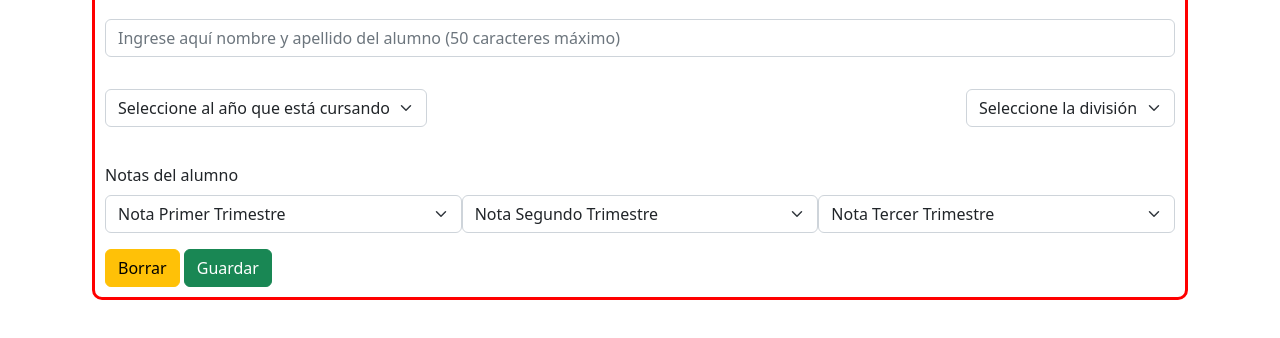
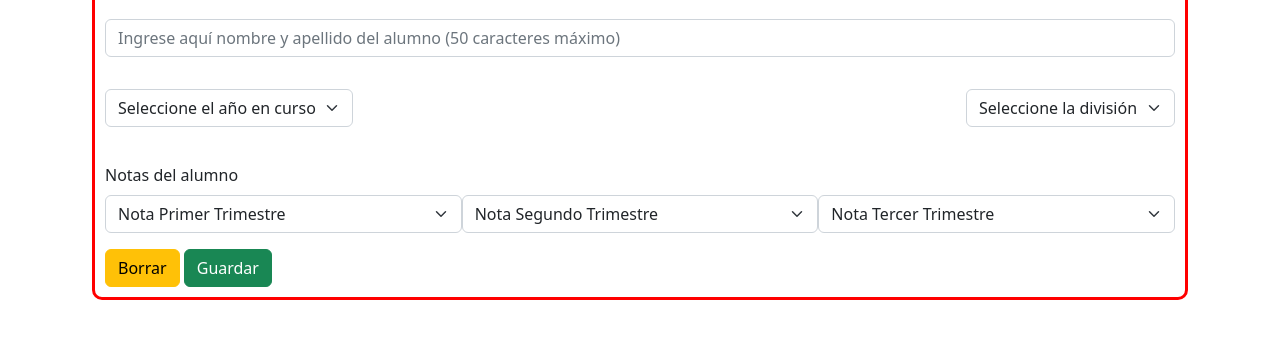
Before and after one commit to diegofb2001/Form-students-admin, a plain HTML site: page index.html in a window 1280 px wide. Shown: the part 76-414 px from the top of the page. Drawn offline with nearby package versions, Linux system fonts and the light colour scheme.

Commit message:
Primera prueba git desde VSC

```diff
--- a/index.html
+++ b/index.html
@@ -26,7 +26,7 @@
                 <div class="input-year-division">
                     <div class="input-year">
                         <select class="form-select" aria-label="Default select example">
-                            <option selected>Seleccione al año que está cursando</option>
+                            <option selected>Seleccione el año en curso</option>
                                 <option value="1">1°</option>
                                 <option value="2">2°</option>
                                 <option value="3">3°</option>
```
